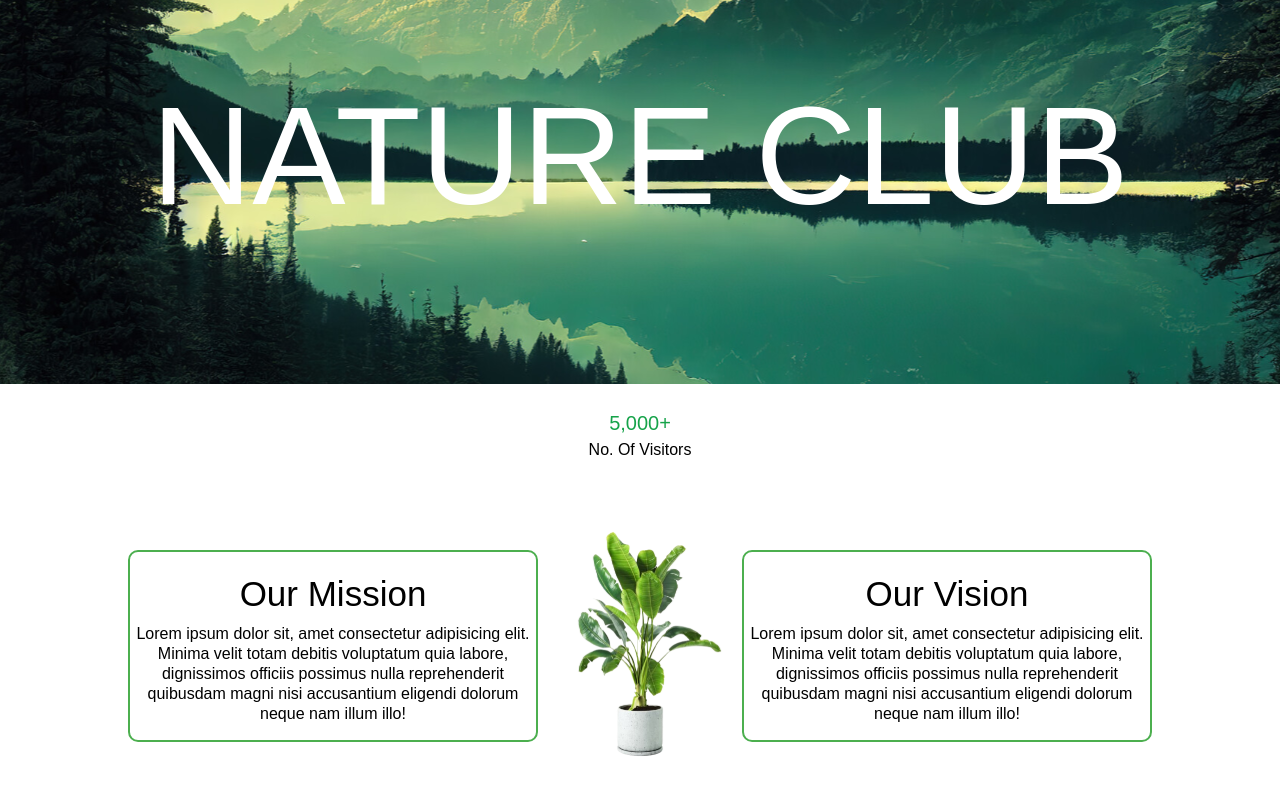
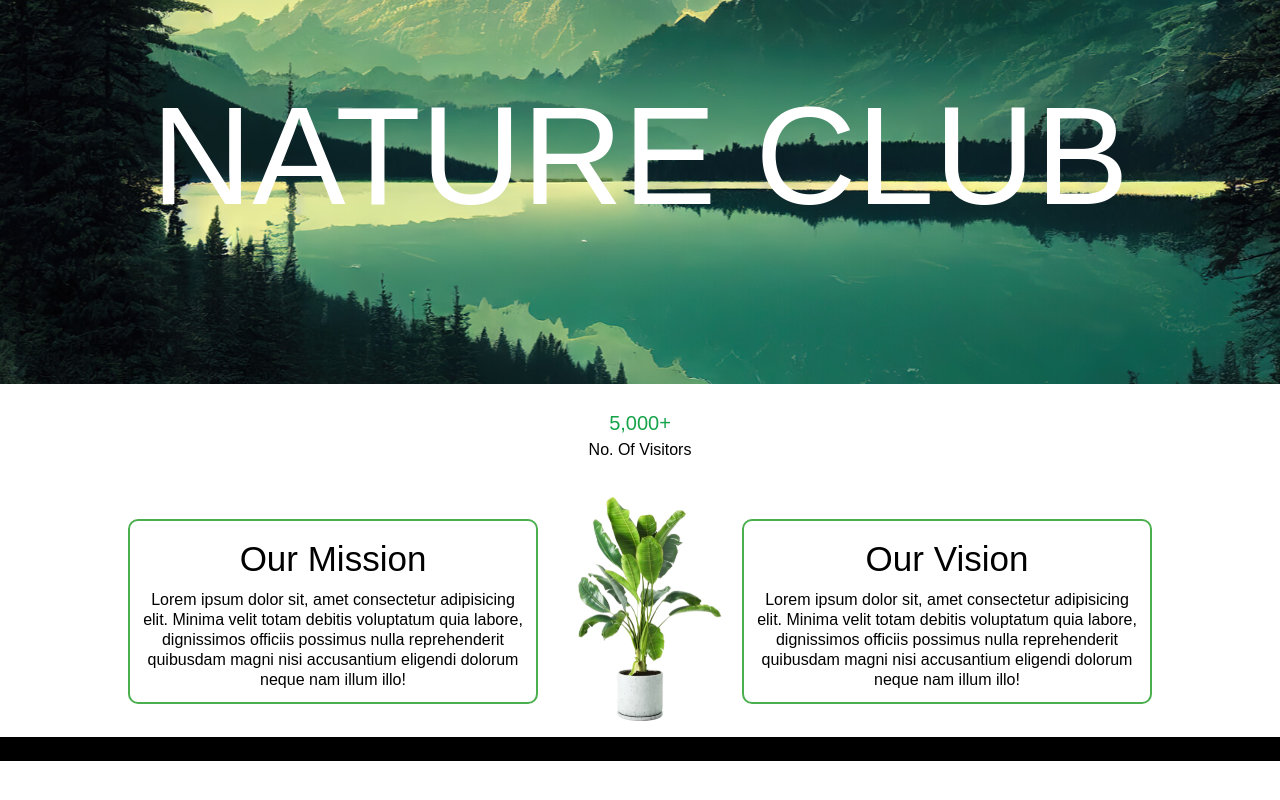
Before and after one commit to darkars33/Nature-Club, a React (Vite) app: page / in a window 1280 px wide. Shown: the part 336-1136 px from the top of the page. After the commit the page ends 1097 px from the top, so only its background shows below. Built offline with nearby package versions, Linux system fonts and the light colour scheme.

Commit message:
change in vision and mission component

```diff
--- a/src/Pages/Home.jsx
+++ b/src/Pages/Home.jsx
@@ -38,19 +38,21 @@ const Home = () => {
         {/* <Line /> */}
       </div>
       <br />
-      <div className="w-full h-[40vh]  flex justify-center items-center">
+      <div className="w-full   flex justify-center items-center">
         <div className="w-[80%] h-[80%] flex justify-between items-center ms:flex-col ms:gap-4">
-          <div className="w-[450px] h-[75%] box flex justify-center flex-col gap-1 ms:w-full lg:h-[100%]">
+          <div className="w-[450px] h-[75%] p-3 box flex justify-center flex-col gap-1 ms:w-full lg:h-[100%]">
               <h1 className="text-[35px] text-center">Our Mission</h1>
               <p className="text-center leading-5">Lorem ipsum dolor sit, amet consectetur adipisicing elit. Minima velit totam debitis voluptatum quia labore, dignissimos officiis possimus nulla reprehenderit quibusdam magni nisi accusantium eligendi dolorum neque nam illum illo!</p>
           </div>
           <img src={plant} alt="" />
-          <div className="w-[450px] h-[75%] box flex justify-center items-center flex-col gap-1  ms:w-full lg:h-[100%] ms:hover:w-[full]">
+          <div className="w-[450px] h-[75%] p-3 box flex justify-center items-center flex-col gap-1  ms:w-full lg:h-[100%] ms:hover:w-[full]">
               <h1 className="text-[35px]">Our Vision</h1>
               <p className=" relative text-center leading-5">Lorem ipsum dolor sit, amet consectetur adipisicing elit. Minima velit totam debitis voluptatum quia labore, dignissimos officiis possimus nulla reprehenderit quibusdam magni nisi accusantium eligendi dolorum neque nam illum illo!</p>
           </div>
         </div>
+
       </div>
+      <h1 className="bg-black">jac</h1>
     </>
   );
 };
```
